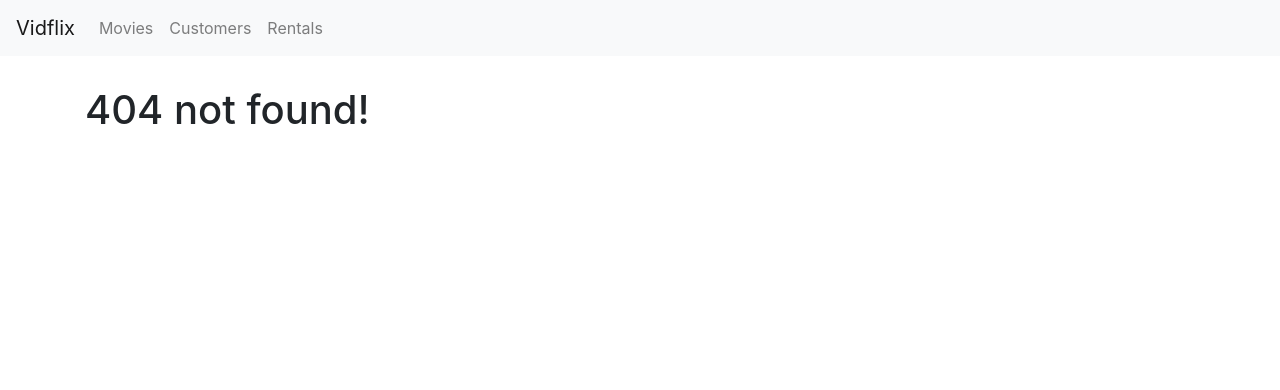
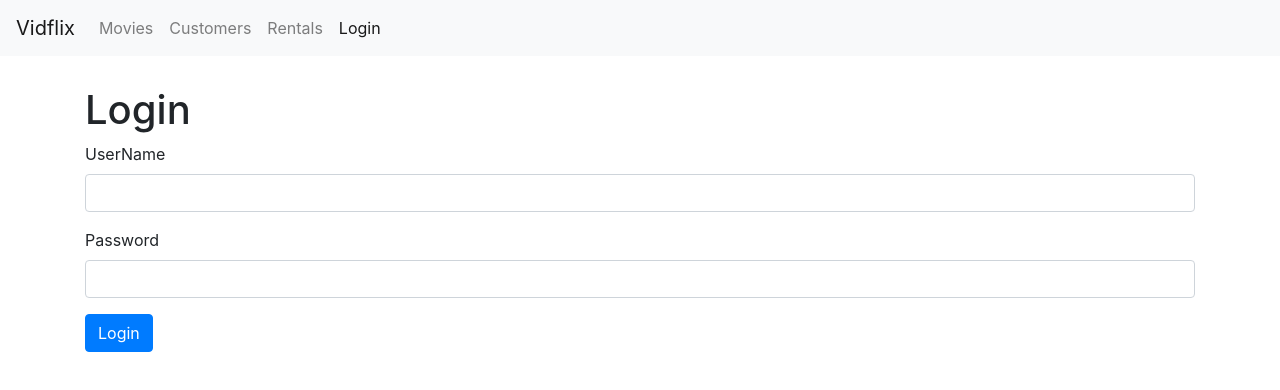
Before and after one commit to benNjogu/vidflix, a React (Create React App) app: page /login in a window 1280 px wide. Before the commit this address led to /not-found. Shown: the top 390 px of the page. Built offline with nearby package versions, Linux system fonts and the light colour scheme.

Commit message:
Building a login bootstrap form.

```diff
--- a/src/App.js
+++ b/src/App.js
@@ -2,6 +2,7 @@
 import { Route, Redirect, Switch } from "react-router-dom";
 import NavBar from "./Components/navbar";
 import Movies from "./Components/movies";
+import LoginForm from "./Components/loginForm";
 import Customers from "./Components/customers";
 import Rentals from "./Components/rentals";
 import NotFound from "./Components/notFound";
@@ -15,6 +16,7 @@
         <NavBar />
         <main className="container">
           <Switch>
+            <Route path="/login" component={LoginForm}></Route>
             <Route path="/movies/:id" component={MovieForm}></Route>
             <Route path="/movies" component={Movies}></Route>
             <Route path="/customers" component={Customers}></Route>
--- /dev/null
+++ b/src/Components/loginForm.jsx
@@ -0,0 +1,24 @@
+import React, { Component } from "react";
+
+class LoginForm extends Component {
+  render() {
+    return (
+      <div>
+        <h1>Login</h1>
+        <form>
+          <div className="form-group">
+            <label htmlFor="username">UserName</label>
+            <input id="username" type="text" className="form-control" />
+          </div>
+          <div className="form-group">
+            <label htmlFor="password">Password</label>
+            <input id="password" type="text" className="form-control" />
+          </div>
+        </form>
+        <button className="btn btn-primary">Login</button>
+      </div>
+    );
+  }
+}
+
+export default LoginForm;
--- a/src/Components/navbar.jsx
+++ b/src/Components/navbar.jsx
@@ -29,6 +29,9 @@
           <NavLink className="nav-item nav-link" to="/rentals">
             Rentals
           </NavLink>
+          <NavLink className="nav-item nav-link" to="/login">
+            Login
+          </NavLink>
         </div>
       </div>
     </nav>
```
